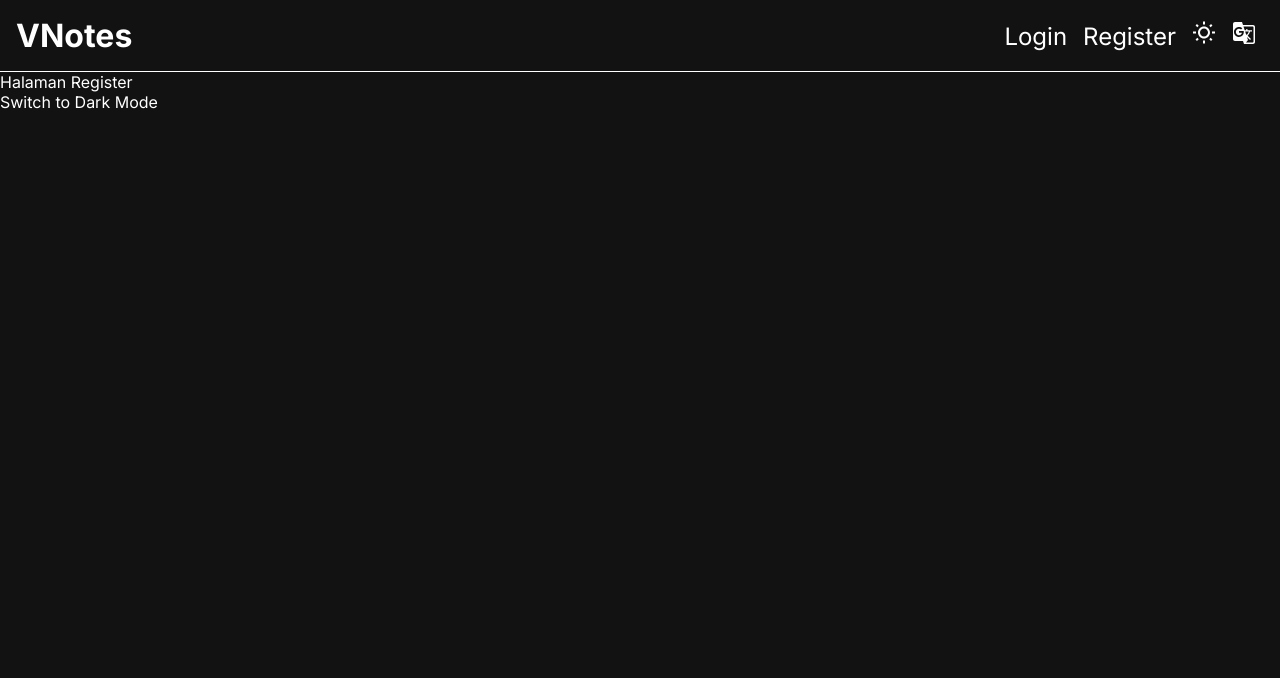
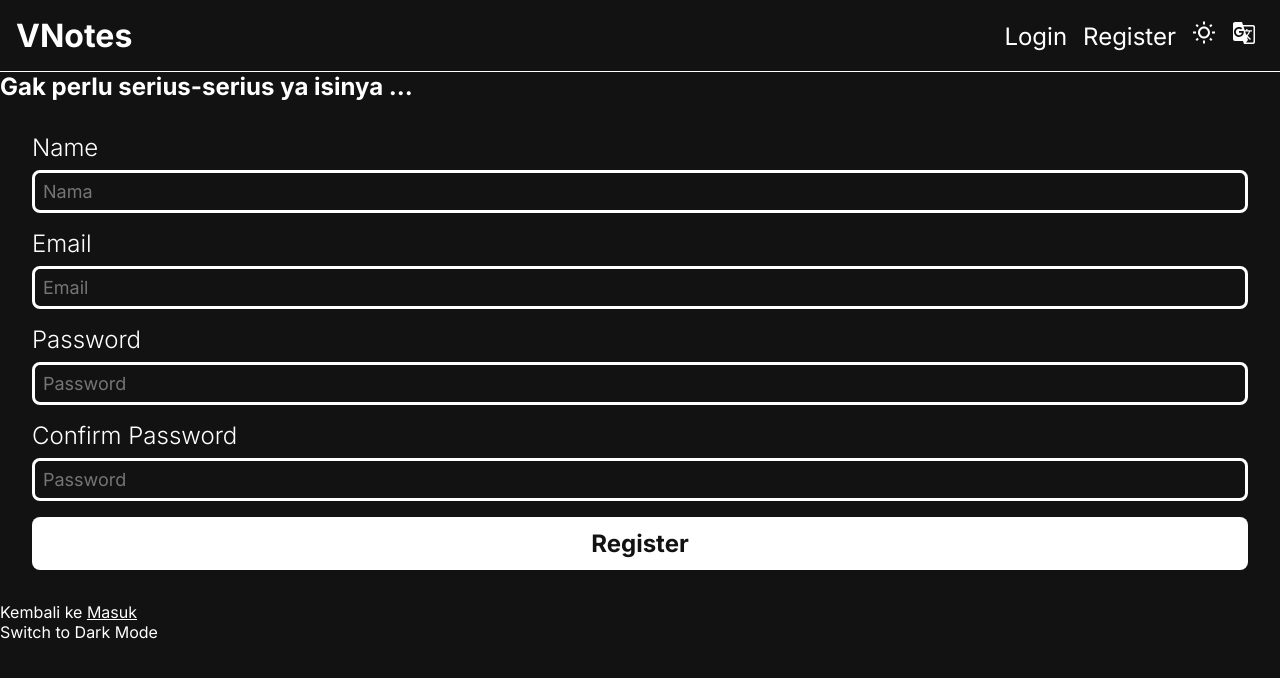
Before and after one commit to vierynugroho/Submission2_React_Dicoding, a React (Vite) app: page /register in a window 1280 px wide. Shown: the top 678 px of the page. Built offline with nearby package versions, Linux system fonts and the light colour scheme.

Commit message:
register

```diff
--- a/src/App.jsx
+++ b/src/App.jsx
@@ -15,6 +15,7 @@ import DetailNote from './pages/DetailNote';
 import AddNote from './pages/AddNote';
 import Custom404 from './pages/Custom404';
 import ThemeContext from './contexts/ThemeContext';
+import RegisterPage from './pages/Auth/RegisterPage';
 
 const App = () => {
 	const navigate = useNavigate();
@@ -165,7 +166,7 @@ const App = () => {
 								/>
 								<Route
 									path='/register'
-									element={<p>Halaman Register</p>}
+									element={<RegisterPage />}
 								/>
 							</Routes>
 							{theme === 'light' ? 'Switch to Light Mode' : 'Switch to Dark Mode'}
--- /dev/null
+++ b/src/components/RegisterInput.jsx
@@ -0,0 +1,84 @@
+import { react, useState } from 'react';
+import { PropTypes } from 'prop-types';
+
+const RegisterInput = ({ register }) => {
+	const [name, setName] = useState('');
+	const [email, setEmail] = useState('');
+	const [password, setPassword] = useState('');
+	const [confirmPassword, setConfirmPassword] = useState('');
+
+	const onNameChange = (e) => {
+		setName(e.target.value);
+	};
+
+	const onEmailChange = (e) => {
+		setEmail(e.target.value);
+	};
+
+	const onPasswordChange = (e) => {
+		setPassword(e.target.value);
+	};
+
+	const onConfirmPasswordChange = (e) => {
+		setConfirmPassword(e.target.value);
+	};
+
+	const onSubmitHandler = (e) => {
+		e.preventDefault();
+		register({
+			name: name,
+			email: email,
+			password: password,
+		});
+	};
+
+	return (
+		<>
+			<div className='input-register'>
+				<form onSubmit={onSubmitHandler}>
+					<label htmlFor='name'>Name</label>
+					<input
+						id='name'
+						type='text'
+						placeholder='Nama'
+						value={name}
+						onChange={onNameChange}
+					/>
+					<label htmlFor='email'>Email</label>
+					<input
+						id='email'
+						type='email'
+						placeholder='Email'
+						value={email}
+						onChange={onEmailChange}
+					/>
+					<label htmlFor='password'>Password</label>
+					<input
+						id='password'
+						type='password'
+						placeholder='Password'
+						autoComplete='current-password'
+						value={password}
+						onChange={onPasswordChange}
+					/>
+					<label htmlFor='confirmPassword'>Confirm Password</label>
+					<input
+						id='confirmPassword'
+						type='password'
+						placeholder='Password'
+						autoComplete='current-password'
+						value={confirmPassword}
+						onChange={onConfirmPasswordChange}
+					/>
+					<button type='submit'>Register</button>
+				</form>
+			</div>
+		</>
+	);
+};
+
+RegisterInput.propTypes = {
+	register: PropTypes.func.isRequired,
+};
+
+export default RegisterInput;
--- /dev/null
+++ b/src/pages/Auth/RegisterPage.jsx
@@ -0,0 +1,25 @@
+import { React } from 'react';
+import { Link } from 'react-router-dom';
+import RegisterInput from '../../components/RegisterInput';
+import { register } from '../../utils/network-data';
+
+const RegisterPage = () => {
+	async function onRegisterHandler(user) {
+		await register(user);
+		console.log(user);
+	}
+
+	return (
+		<>
+			<section className='register-page'>
+				<h2>Gak perlu serius-serius ya isinya ...</h2>
+				<RegisterInput register={onRegisterHandler} />
+				<p>
+					Kembali ke <Link to='/'>Masuk</Link>
+				</p>
+			</section>
+		</>
+	);
+};
+
+export default RegisterPage;
--- a/src/styles/style.css
+++ b/src/styles/style.css
@@ -228,7 +228,7 @@ main {
 
 .input-login,
 .input-register {
-  margin: 32px 0;
+  margin: 32px;
 }
 
 .input-login label,
```
